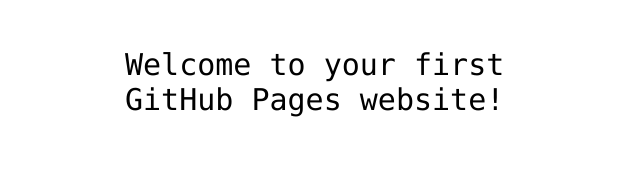
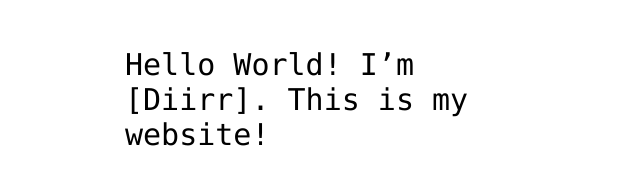
Before and after one commit to Diirr/Diirr.github.io, a plain HTML site: page index.html in a window 1280 px wide. Shown: the part 341-526 px from the top of the page, without its empty margins (315-955 px from the left). Drawn offline with Linux system fonts and the light colour scheme.

Commit message:
Update index.html

```diff
--- a/index.html
+++ b/index.html
@@ -12,7 +12,7 @@
 <img src="https://octodex.github.com/images/daftpunktocat-thomas.gif" id="octocat" alt="octocat-gif" />
 
 <!-- Change this code here by copy and pasting your template on line 15 -->
-<p>Welcome to your first GitHub Pages website!</p>
+<p>Hello World! I’m [Diirr]. This is my website!</p>
 
 </body>
 </html>
```
